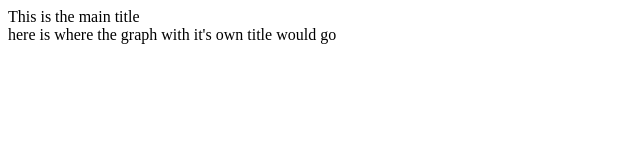
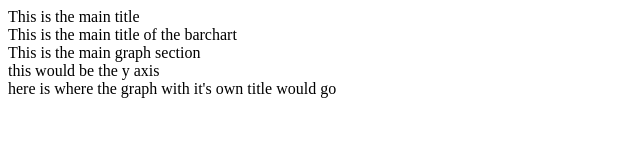
Before and after one commit to tomthebarbarian/barchartstretch, a website: page bar.html in a window 1280 px wide. Shown: the whole page, without its empty margins (0-640 px from the left). Drawn offline with nearby package versions, Linux system fonts and the light colour scheme.

Commit message:
staking out the sections for the barchat

```diff
--- a/bar.html
+++ b/bar.html
@@ -10,6 +10,9 @@
 
     </header>
     <section id = 'barchart'>
+      <header>This is the main title of the barchart</header>
+      <section>This is the main graph section</section>
+      <aside>this would be the y axis</aside>
       here is where the graph with it's own title would go
       <script>
         let data = [0,1,2,3,4,5]
```
